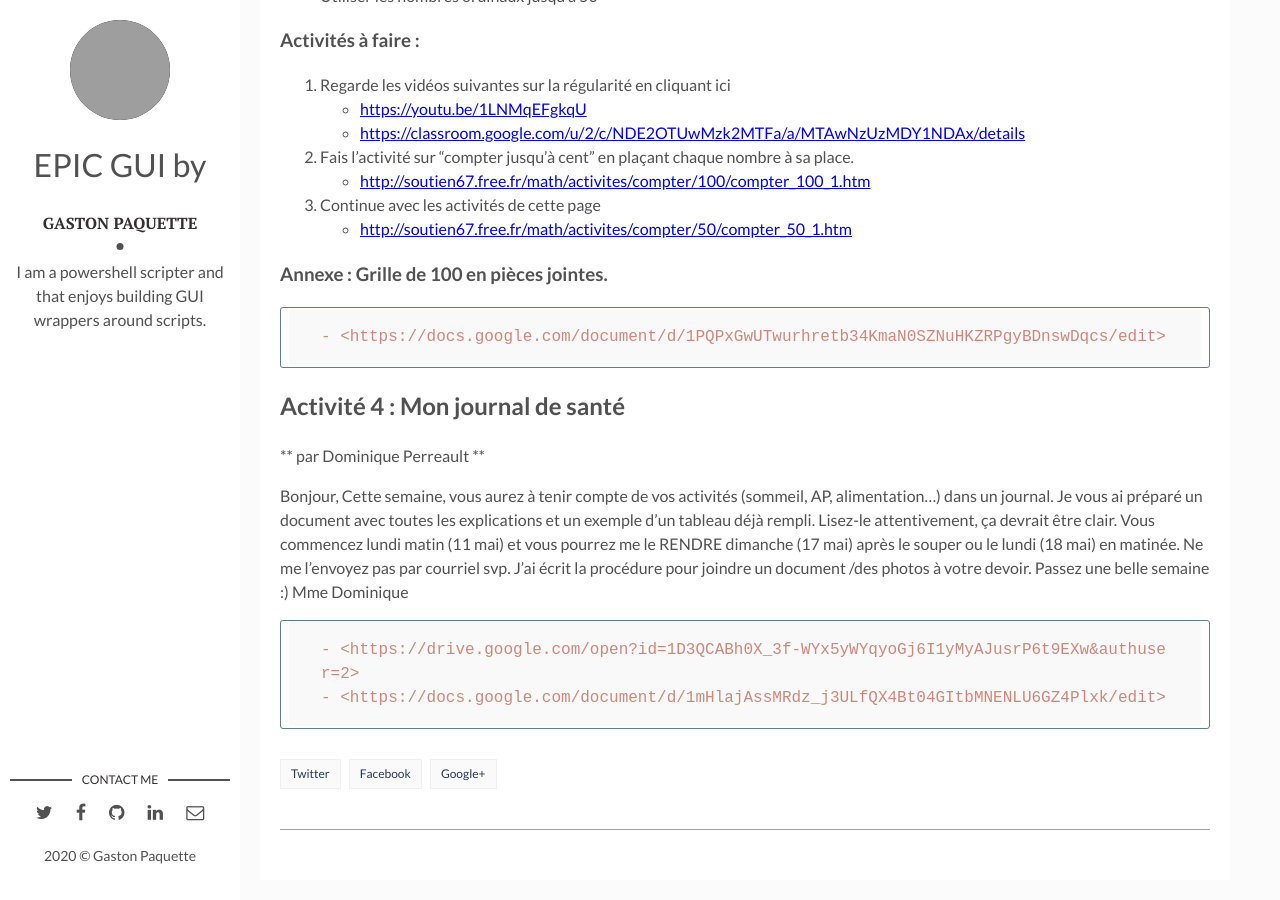
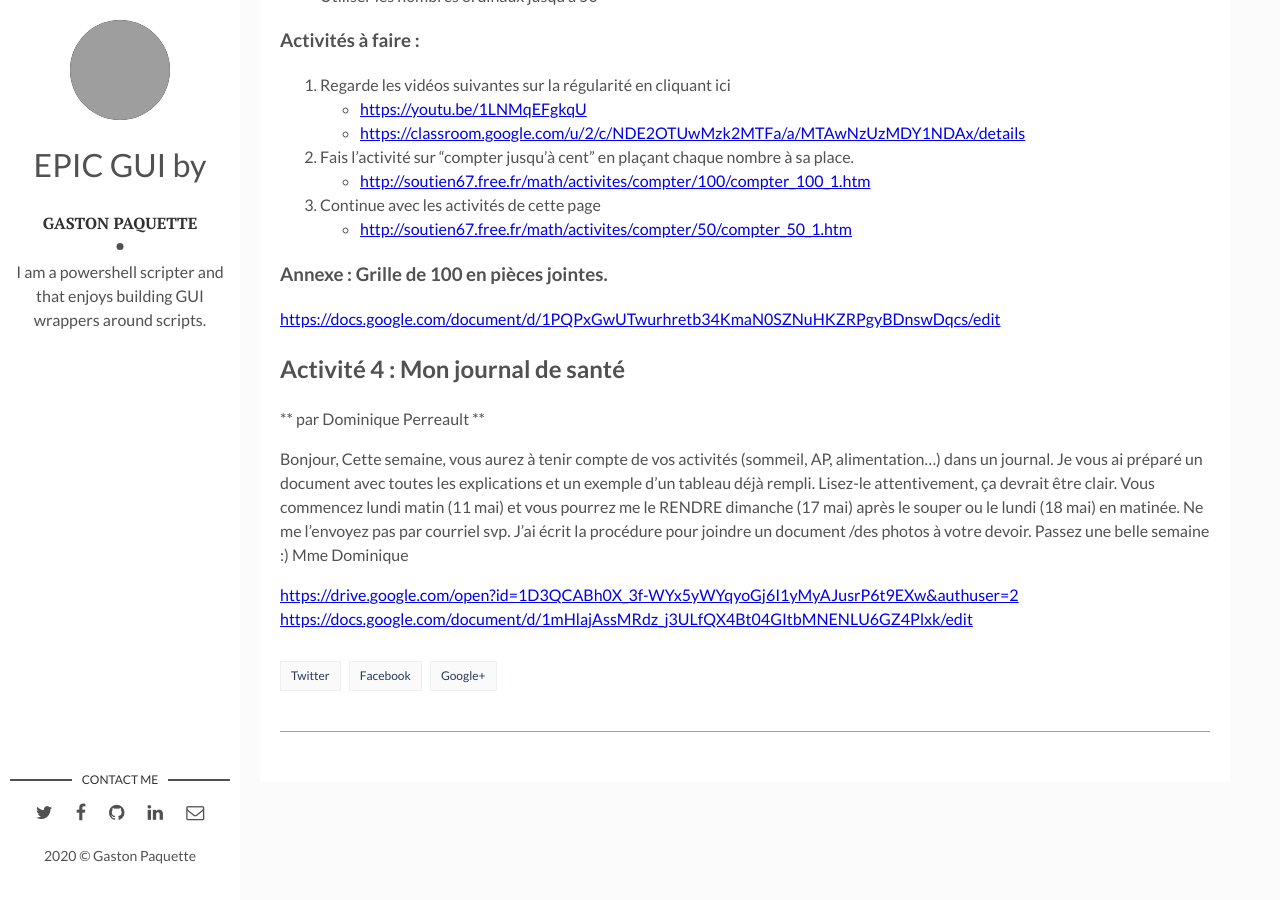
Before and after one commit to Gaspack/gaspack.github.io, a Jekyll site: the page built from _posts/2020-05-11-Semaine du 11 au 15 mai 2020.markdown, in a window 1280 px wide and 900 px high, scrolled down 1707 px. Built offline with Jekyll 4.4.1, drawn with Linux system fonts in a browser that asks for light colours; our own code applies the rules of GitHub Pages for plain Markdown files; grey boxes are pictures that could not be loaded.

Commit message:
Update 2020-05-11-Semaine du 11 au 15 mai 2020.markdown

```diff
--- a/_posts/2020-05-11-Semaine du 11 au 15 mai 2020.markdown
+++ b/_posts/2020-05-11-Semaine du 11 au 15 mai 2020.markdown
@@ -78,7 +78,7 @@ Ton récit doit respecter les éléments suivants  (quand, qui, quoi, où ...)
 	- <http://soutien67.free.fr/math/activites/compter/50/compter_50_1.htm>
 
 ### Annexe : Grille de 100 en pièces jointes.
-	- <https://docs.google.com/document/d/1PQPxGwUTwurhretb34KmaN0SZNuHKZRPgyBDnswDqcs/edit>
+<https://docs.google.com/document/d/1PQPxGwUTwurhretb34KmaN0SZNuHKZRPgyBDnswDqcs/edit>
 
 ## Activité 4 : Mon journal de santé
 ** par Dominique Perreault **
@@ -88,5 +88,5 @@ Cette semaine, vous aurez à tenir compte de vos activités (sommeil, AP, alimen
 Passez une belle semaine :)
 Mme Dominique
 
-	- <https://drive.google.com/open?id=1D3QCABh0X_3f-WYx5yWYqyoGj6I1yMyAJusrP6t9EXw&authuser=2>
-	- <https://docs.google.com/document/d/1mHlajAssMRdz_j3ULfQX4Bt04GItbMNENLU6GZ4Plxk/edit>
+<https://drive.google.com/open?id=1D3QCABh0X_3f-WYx5yWYqyoGj6I1yMyAJusrP6t9EXw&authuser=2>
+<https://docs.google.com/document/d/1mHlajAssMRdz_j3ULfQX4Bt04GItbMNENLU6GZ4Plxk/edit>
```
